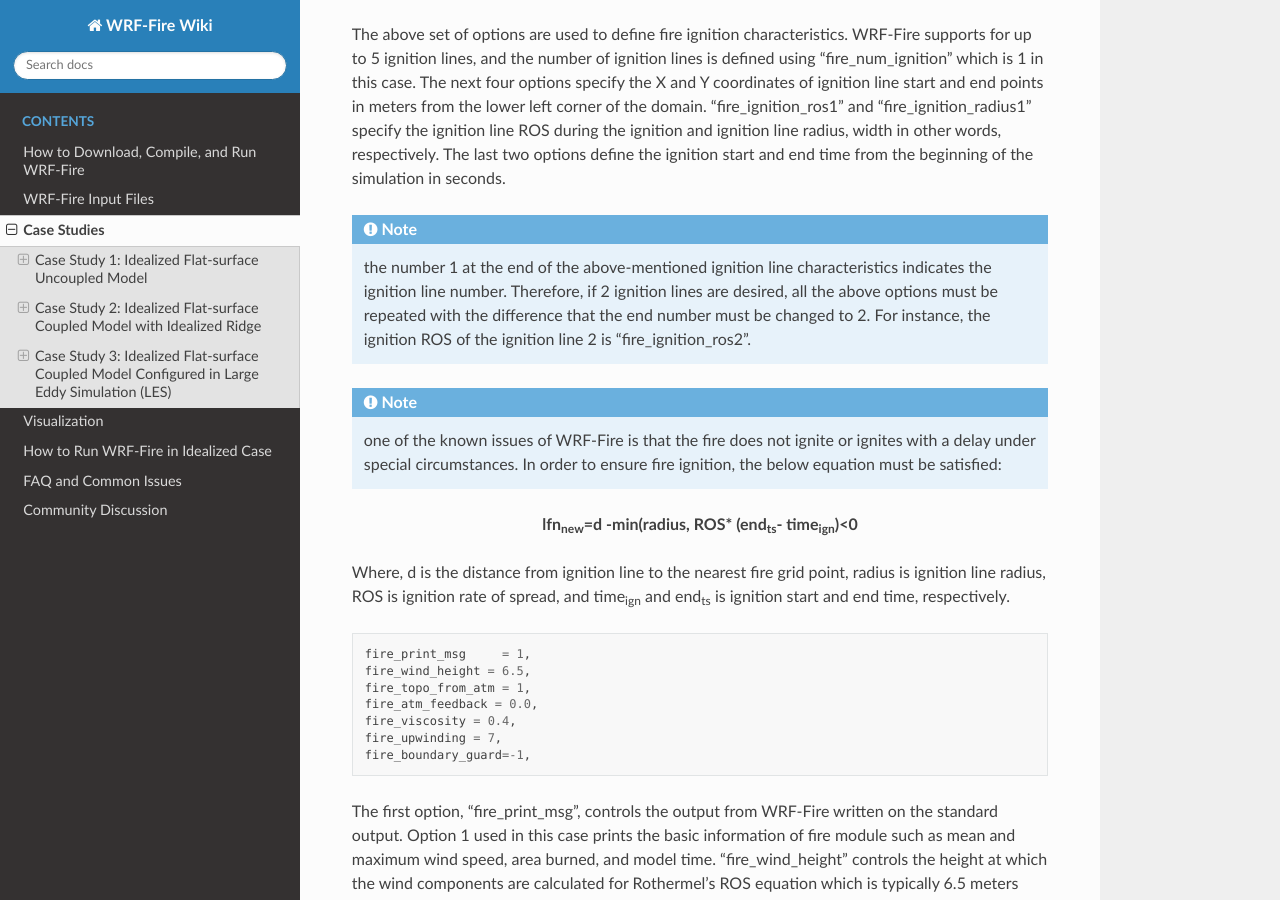
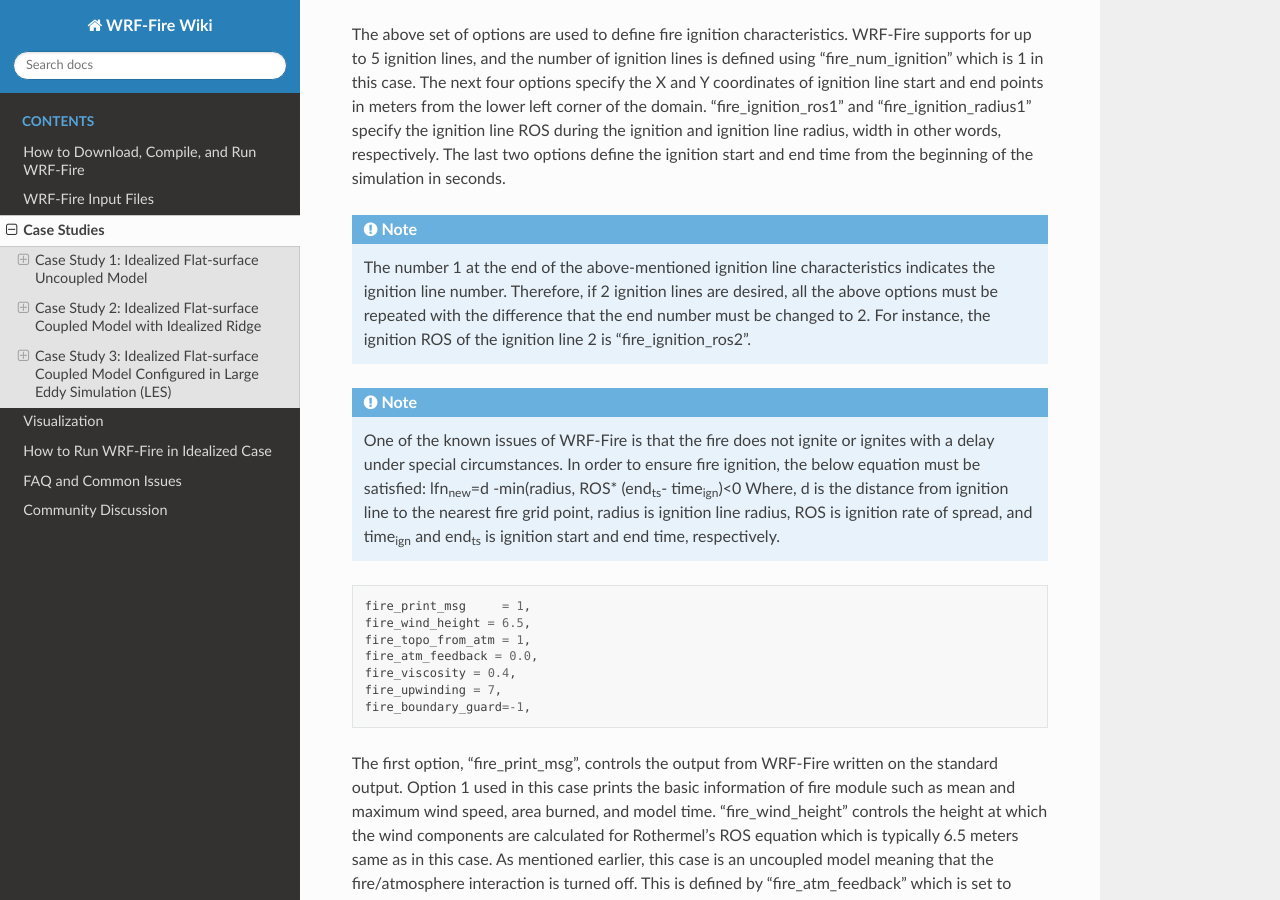
Before and after one commit to WRF-Fire-UNR/UNR-WRF-FIRE, a Sphinx documentation site: the page built from docs/source/case_studies.rst, in a window 1280 px wide and 900 px high, scrolled down 5637 px. Built offline with Sphinx 7.4.7 and the Read the Docs theme 2.0.0, drawn with Linux system fonts in a browser that asks for light colours; part of the change alters nothing that is shown; some of the changed text lies outside the part shown.

Commit message:
Update case_studies.rst

```diff
--- a/docs/source/case_studies.rst
+++ b/docs/source/case_studies.rst
@@ -223,13 +223,9 @@ To this point, all the previous sections were for setting up the WRF atmospheric
 
 The above set of options are used to define fire ignition characteristics. WRF-Fire supports for up to 5 ignition lines, and the number of ignition lines is defined using “fire_num_ignition” which is 1 in this case. The next four options specify the X and Y coordinates of ignition line start and end points in meters from the lower left corner of the domain. “fire_ignition_ros1” and “fire_ignition_radius1” specify the ignition line ROS during the ignition and ignition line radius, width in other words, respectively. The last two options define the ignition start and end time from the beginning of the simulation in seconds.
 
-.. Note:: the number 1 at the end of the above-mentioned ignition line characteristics indicates the ignition line number. Therefore, if 2 ignition lines are desired, all the above options must be repeated with the difference that the end number must be changed to 2. For instance, the ignition ROS of the ignition line 2 is “fire_ignition_ros2”.
+.. Note:: The number 1 at the end of the above-mentioned ignition line characteristics indicates the ignition line number. Therefore, if 2 ignition lines are desired, all the above options must be repeated with the difference that the end number must be changed to 2. For instance, the ignition ROS of the ignition line 2 is “fire_ignition_ros2”.
 
-.. Note:: one of the known issues of WRF-Fire is that the fire does not ignite or ignites with a delay under special circumstances. In order to ensure fire ignition, the below equation must be satisfied:
-
-.. centered:: lfn\ :sub:`new`\ =d -min⁡(radius, ROS* (end\ :sub:`ts`\ - time\ :sub:`ign`\)<0
-
-Where, d is the distance from ignition line to the nearest fire grid point, radius is ignition line radius, ROS is ignition rate of spread, and time\ :sub:`ign`\  and end\ :sub:`ts`\  is ignition start and end time, respectively.
+.. Note:: One of the known issues of WRF-Fire is that the fire does not ignite or ignites with a delay under special circumstances. In order to ensure fire ignition, the below equation must be satisfied: lfn\ :sub:`new`\ =d -min⁡(radius, ROS* (end\ :sub:`ts`\ - time\ :sub:`ign`\)<0 Where, d is the distance from ignition line to the nearest fire grid point, radius is ignition line radius, ROS is ignition rate of spread, and time\ :sub:`ign`\  and end\ :sub:`ts`\  is ignition start and end time, respectively.
 
 ::
 
@@ -388,7 +384,7 @@ The complete “input_sounding” used for this study is as follows.
 
 In this case study, the surface is assumed to be at 1,000 pa pressure level, and water vapor mixing ratio is assumed to be zero. The wind speed is uniform 5 m s-1 along the X direction. The surface temperature is set to 305 K. The temperature is assumed to be constant 300 K till 1 km altitude, and it increases linearly to 311 K from 1 to 2.1 km.
 
-.. Note:: the elevations specified in “input_sounding” do not need to match the WRF vertical levels. WRF interpolates the parameters from “input_sounding to model levels.
+.. Note:: The elevations specified in “input_sounding” do not need to match the WRF vertical levels. WRF interpolates the parameters from “input_sounding to model levels.
 
 Sample Output
 ^^^^^^^^^^^^^
```
